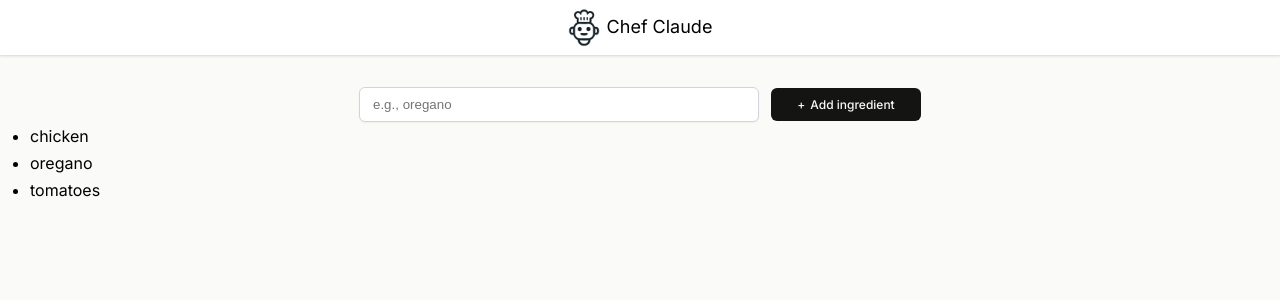
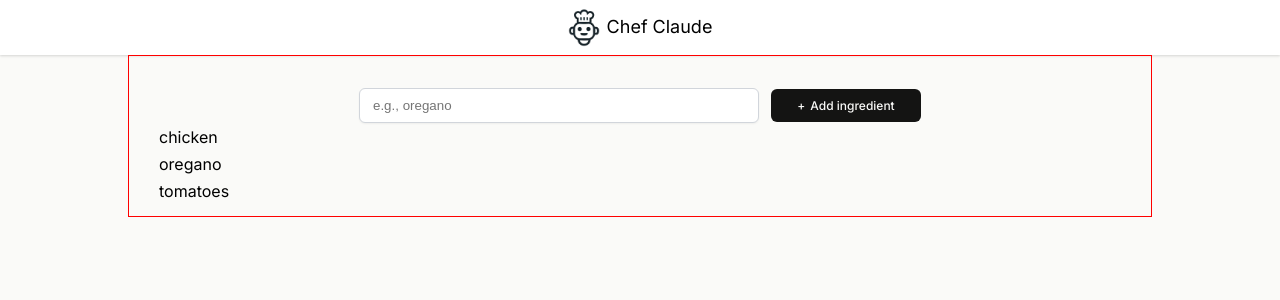
Before and after one commit to Uzmakh/Scrim-BobZiroll, a React (Vite) app in the folder updatedReactv19/chefclaude/: page / in a window 1280 px wide. Shown: the top 300 px of the page. Built offline with nearby package versions, Linux system fonts and the light colour scheme.

Commit message:
updated css

```diff
--- a/updatedReactv19/chefclaude/src/components/Main/index.css
+++ b/updatedReactv19/chefclaude/src/components/Main/index.css
@@ -1,6 +1,9 @@
 main {
-  /* border: 1px solid red; */
+  border: 1px solid red;
   padding: 30px 30px 10px;
+  max-width: 1170px;
+  width: 80%;
+  margin: auto;
 }
 
 .add-ingredient-form {
@@ -37,3 +40,7 @@ main {
   content: "+";
   margin-right: 5px;
 }
+
+li {
+  list-style: none;
+}
```
